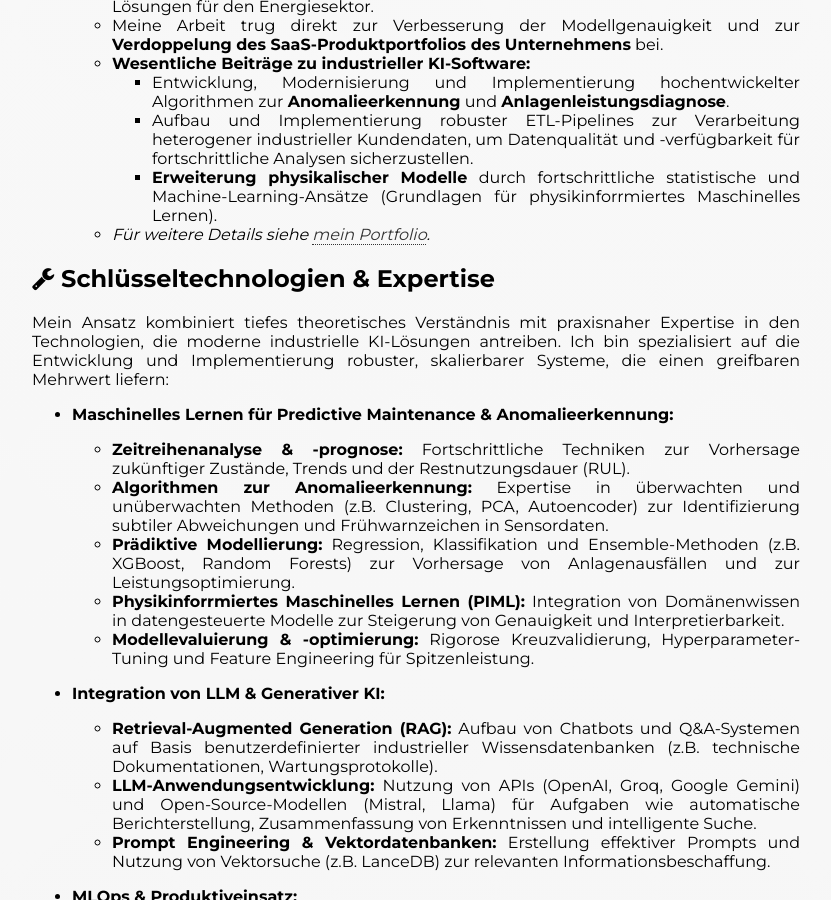
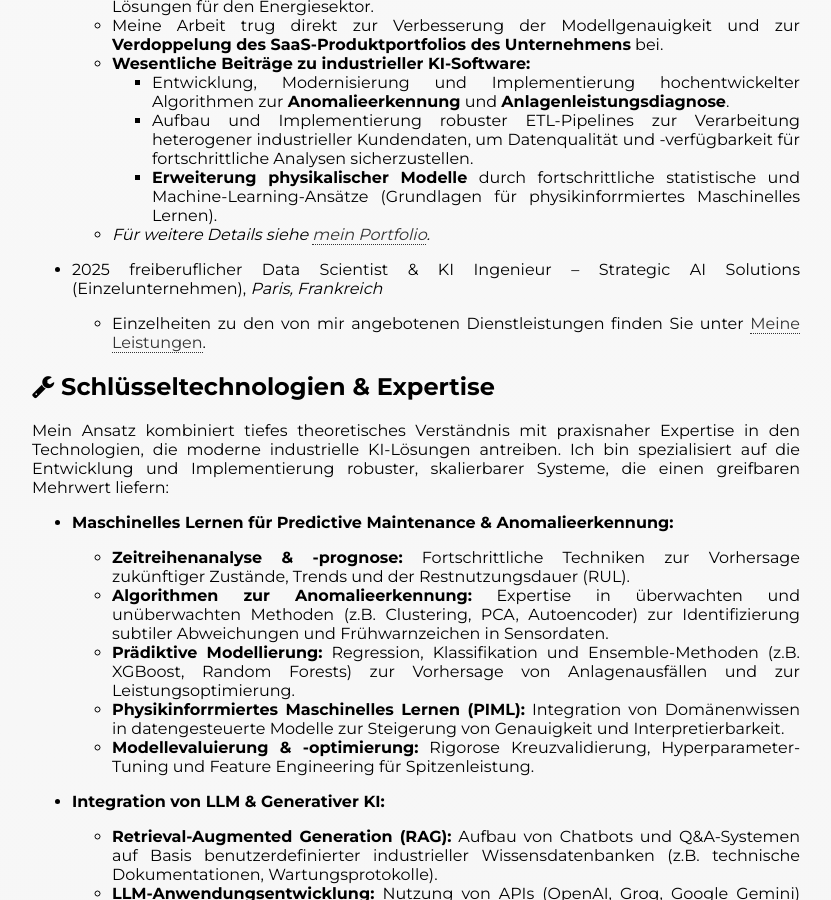
Before and after one commit to alexkolo/strategic-ai, a Jekyll site: the page built from de/about.md, in a window 1280 px wide and 900 px high, scrolled down 1855 px. Shown: the whole window, without its empty margins (224-1055 px from the left). Built offline with Jekyll 4.4.1, drawn with Linux system fonts in a browser that asks for light colours; some web fonts are replaced.

Commit message:
fix: update service descriptions and improve clarity in about and index pages

```diff
--- a/de/about.md
+++ b/de/about.md
@@ -54,6 +54,7 @@ Ich arbeite partnerschaftlich mit Ihnen zusammen, um technisch exzellente KI-Lö
   - Verfassen von Erstautor-Publikationen in führenden, begutachteten Fachzeitschriften (z.B. _Astronomy & Astrophysics_) und Einwerbung kompetitiver Forschungsgelder, was eine tiefe analytische Expertise unterstreicht. ([Publikationsliste](https://ui.adsabs.harvard.edu/search/q=author%3A"Kolodzig"))
 
 - 2022 – 2024 **Data Scientist** – Metroscope (EDF-Tochterunternehmen), _Paris, Frankreich_
+
   - Anwendung von Data-Science- & KI-Expertise zur Entwicklung, Implementierung und Verbesserung hochmoderner, **zuverlässiger Predictive Maintenance (PdM)**-Lösungen für den Energiesektor.
   - Meine Arbeit trug direkt zur Verbesserung der Modellgenauigkeit und zur **Verdoppelung des SaaS-Produktportfolios des Unternehmens** bei.
   - **Wesentliche Beiträge zu industrieller KI-Software:**
@@ -61,6 +62,10 @@ Ich arbeite partnerschaftlich mit Ihnen zusammen, um technisch exzellente KI-Lö
     - Aufbau und Implementierung robuster ETL-Pipelines zur Verarbeitung heterogener industrieller Kundendaten, um Datenqualität und -verfügbarkeit für fortschrittliche Analysen sicherzustellen.
     - **Erweiterung physikalischer Modelle** durch fortschrittliche statistische und Machine-Learning-Ansätze (Grundlagen für physikinforrmiertes Maschinelles Lernen).
   - _Für weitere Details siehe <a href="{{ site.baseurl }}/de/portfolio">mein Portfolio</a>._
+
+- 2025 {{ site.my_role.de }} – {{ site.company }} (Einzelunternehmen), _Paris, Frankreich_
+
+  - Einzelheiten zu den von mir angebotenen Dienstleistungen finden Sie unter <a href="{{ site.baseurl }}/de/services">Meine Leistungen</a>.
 
 ## <i class="fa fa-wrench"></i> Schlüsseltechnologien & Expertise
 
```
Also changed, not shown: de/index.md (+2 -2 lines), en/about.md (+5 -0 lines), index.md (+2 -2 lines).
